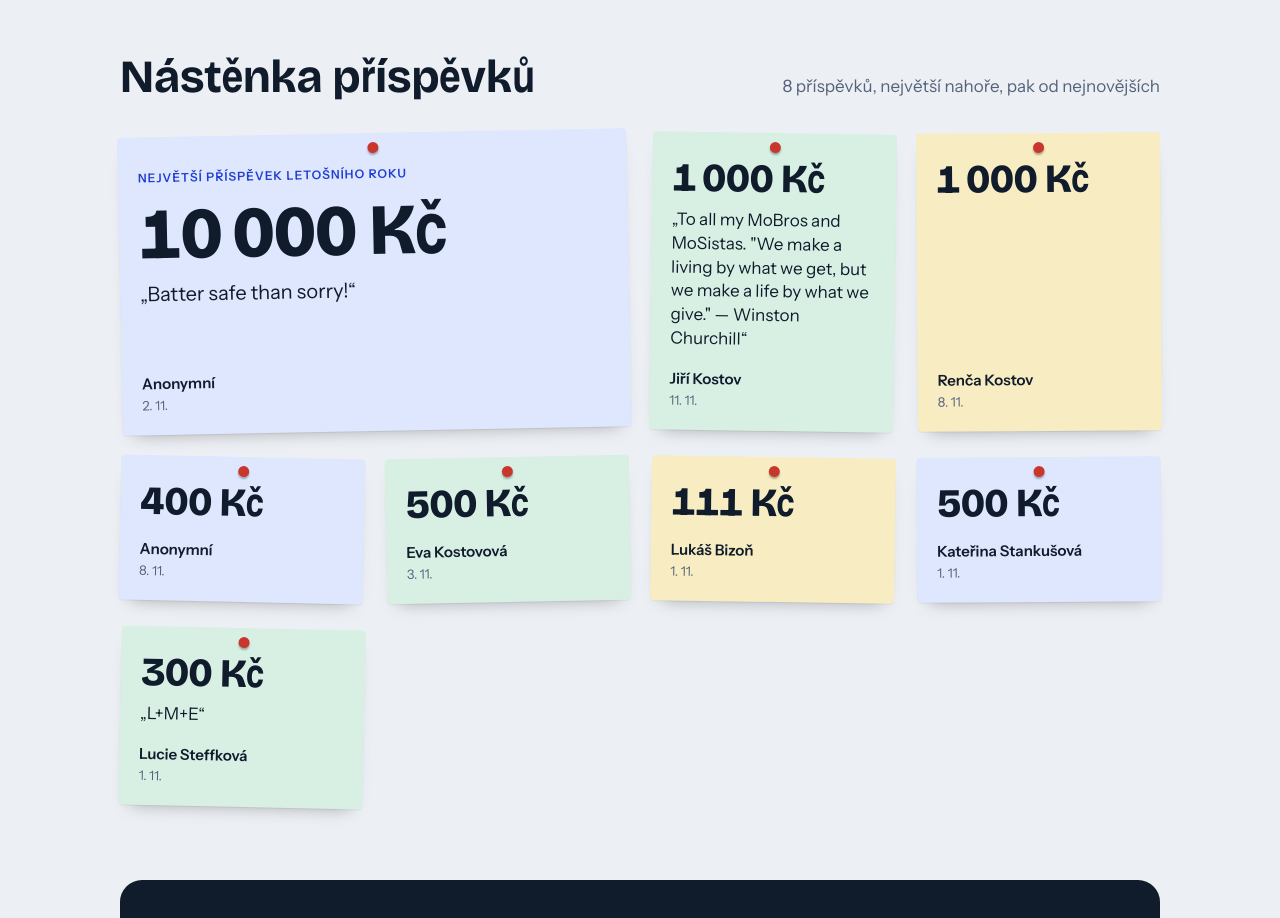
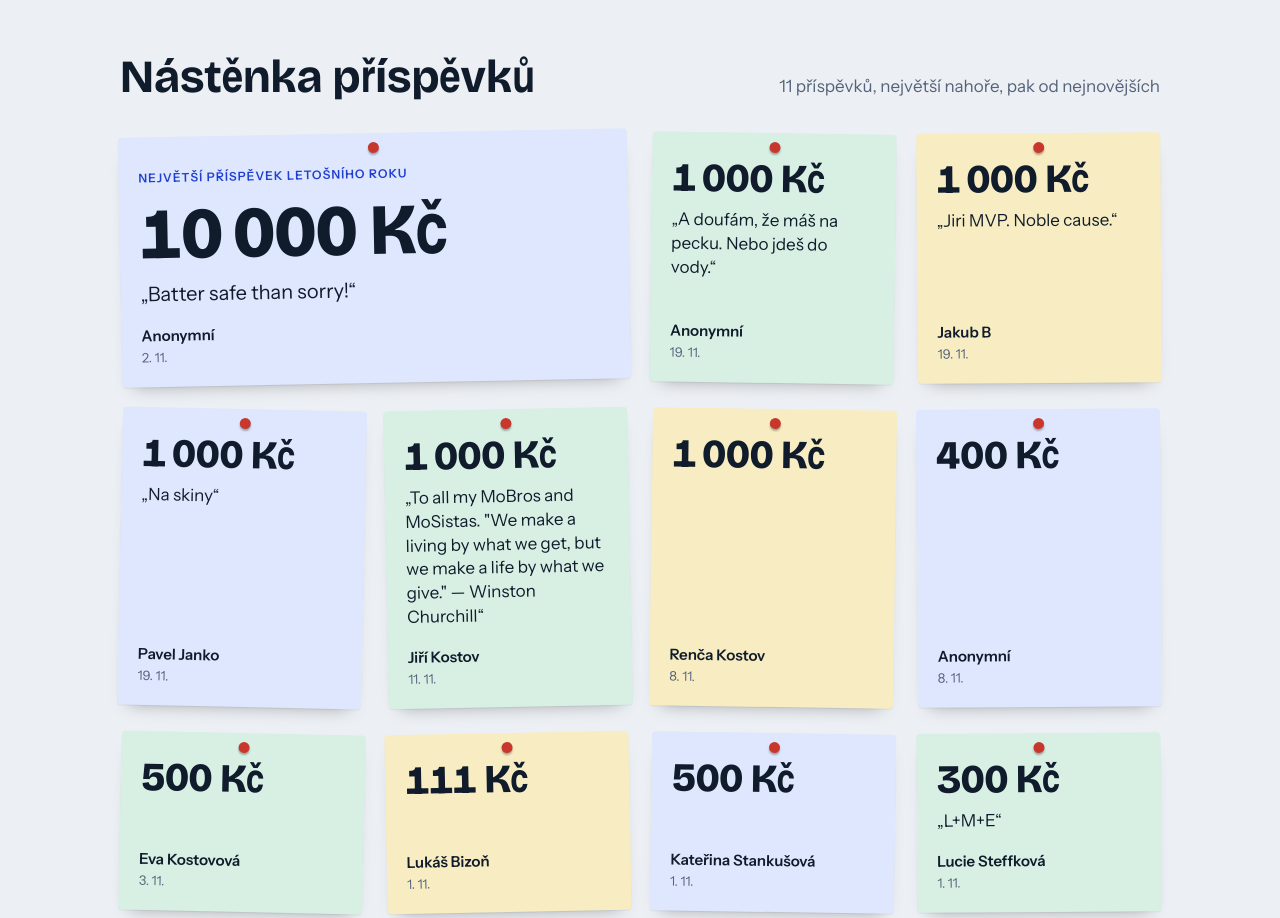
Before and after one commit to Kostazovy/Movember-thx, a plain HTML site: page index.html in a window 1280 px wide. Shown: the part 1109-2027 px from the top of the page. Drawn offline with nearby package versions, Linux system fonts and the light colour scheme.

Commit message:
Aktualizace příspěvků

```diff
--- a/index.html
+++ b/index.html
@@ -227,8 +227,11 @@
   var YEAR = 2026;
   var GOAL = 25000;
   var DONATION_OPEN = true;    // po skončení Movemberu přepnout na false
-  var UPDATED = "11. 11. 2026";
+  var UPDATED = "19. 11. 2026";
   var DONATIONS = [
+    { name: "Anonymní", amount: 1000, message: "A doufám, že máš na pecku. Nebo jdeš do vody.", date: "19. 11." },
+    { name: "Jakub B", amount: 1000, message: "Jiri MVP. Noble cause.", date: "19. 11." },
+    { name: "Pavel Janko", amount: 1000, message: "Na skiny", date: "19. 11." },
     { name: "Jiří Kostov", amount: 1000, message: "To all my MoBros and MoSistas. \"We make a living by what we get, but we make a life by what we give.\" — Winston Churchill", date: "11. 11." },
     { name: "Renča Kostov", amount: 1000, message: "", date: "8. 11." },
     { name: "Anonymní", amount: 400, message: "", date: "8. 11." },
```
